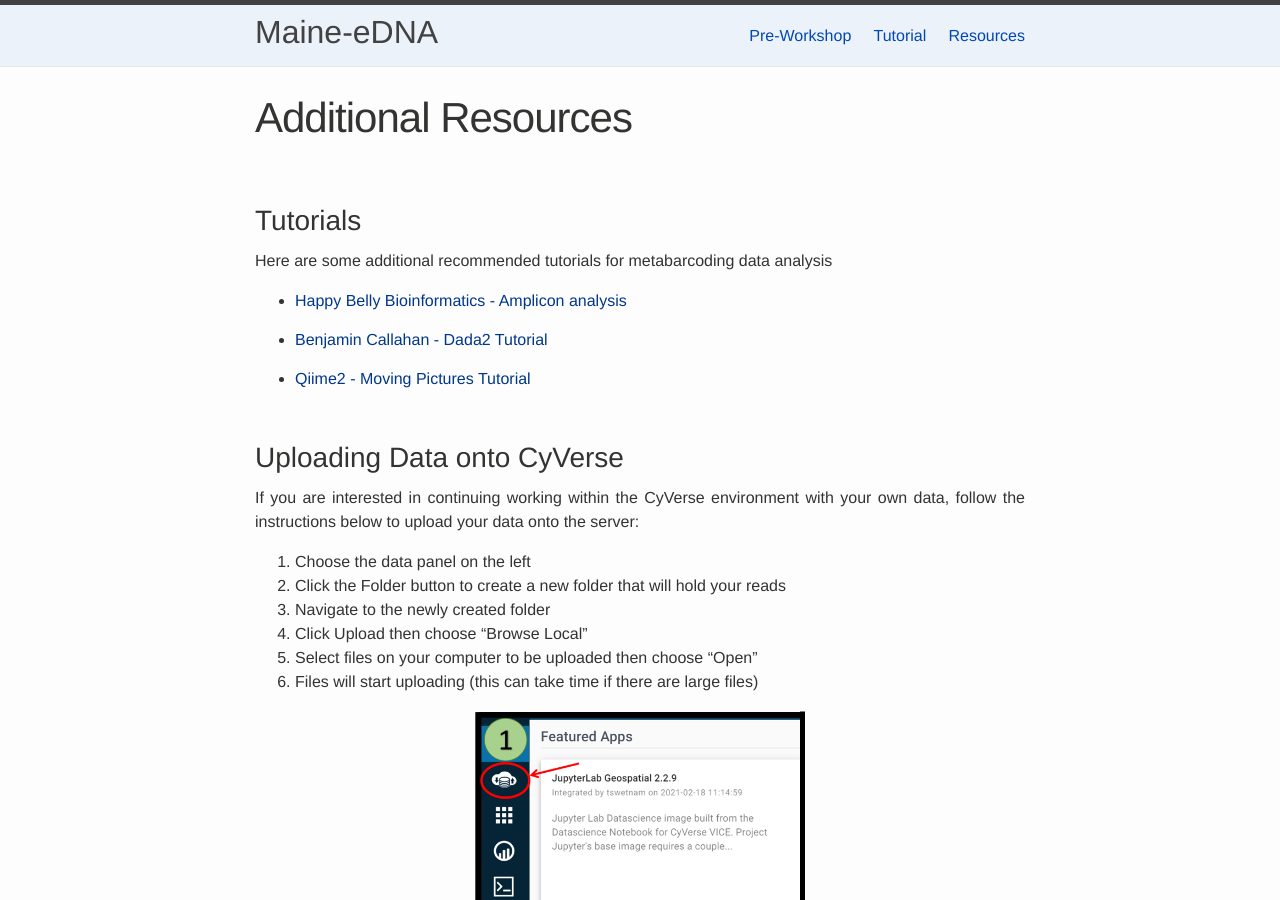
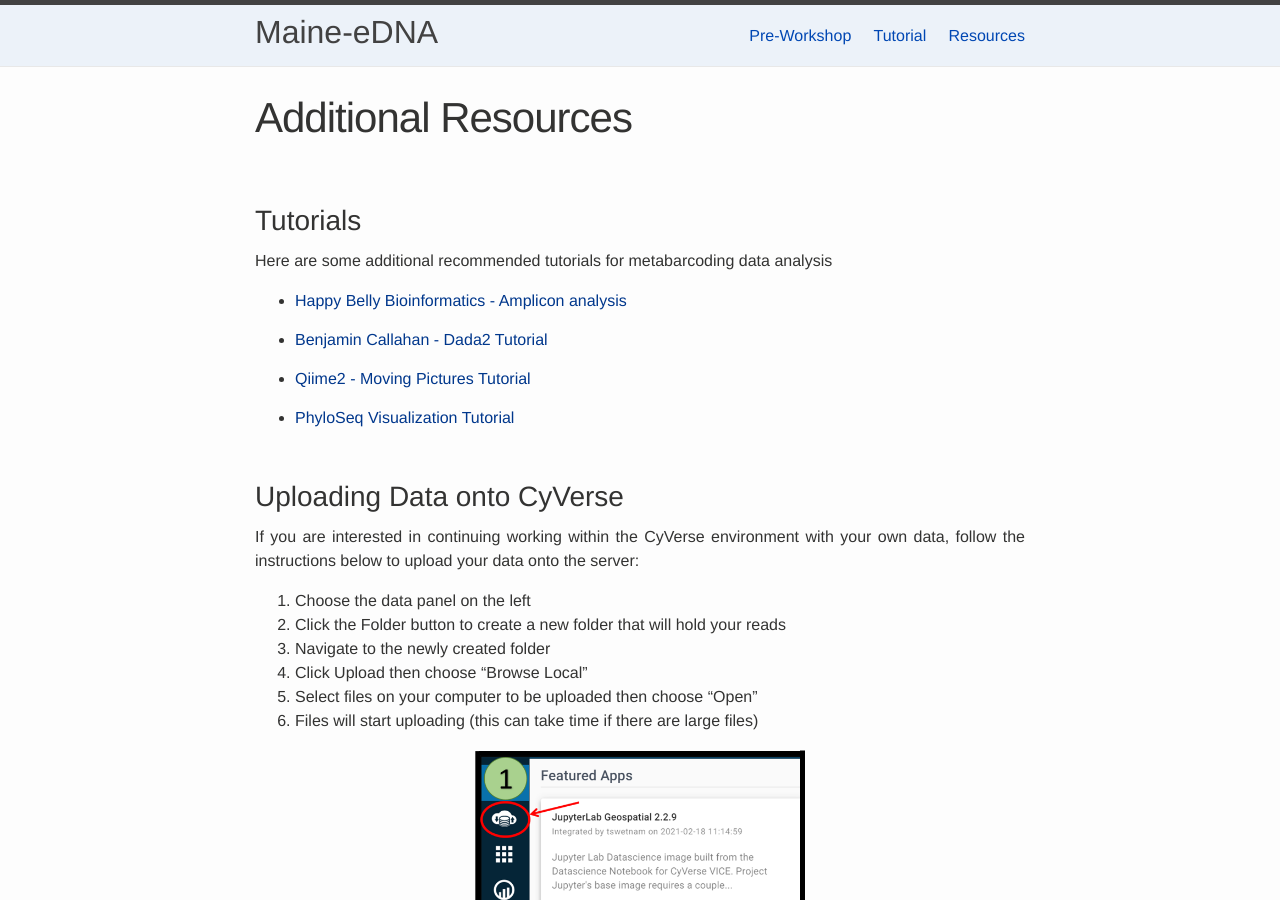
Before and after one commit to Maine-eDNA/Maine-eDNA.github.io, a Jekyll site: the page built from Resources/index.md, in a window 1280 px wide and 900 px high. Built offline with Jekyll 4.4.1, drawn with Linux system fonts in a browser that asks for light colours.

Commit message:
added joey711 to github resources page

```diff
--- a/Resources/index.md
+++ b/Resources/index.md
@@ -13,6 +13,8 @@ Here are some additional recommended tutorials for metabarcoding data analysis
 - [Benjamin Callahan - Dada2 Tutorial](http://benjjneb.github.io/dada2/)
 
 - [Qiime2 - Moving Pictures Tutorial](https://docs.qiime2.org/2021.8/tutorials/moving-pictures/)
+
+- [PhyloSeq Visualization Tutorial](https://joey711.github.io/phyloseq/plot_ordination-examples.html)
 
 <br>
 ## Uploading Data onto CyVerse
```
